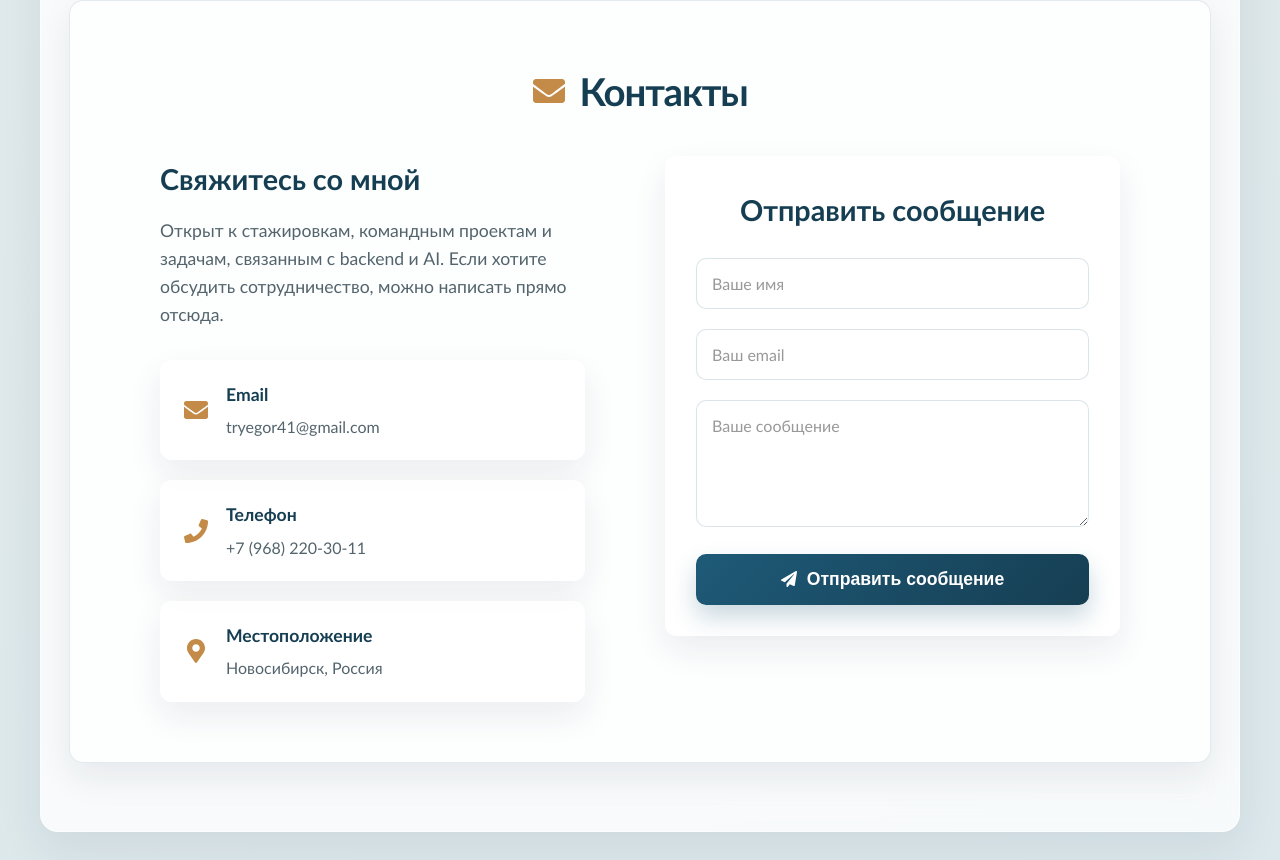
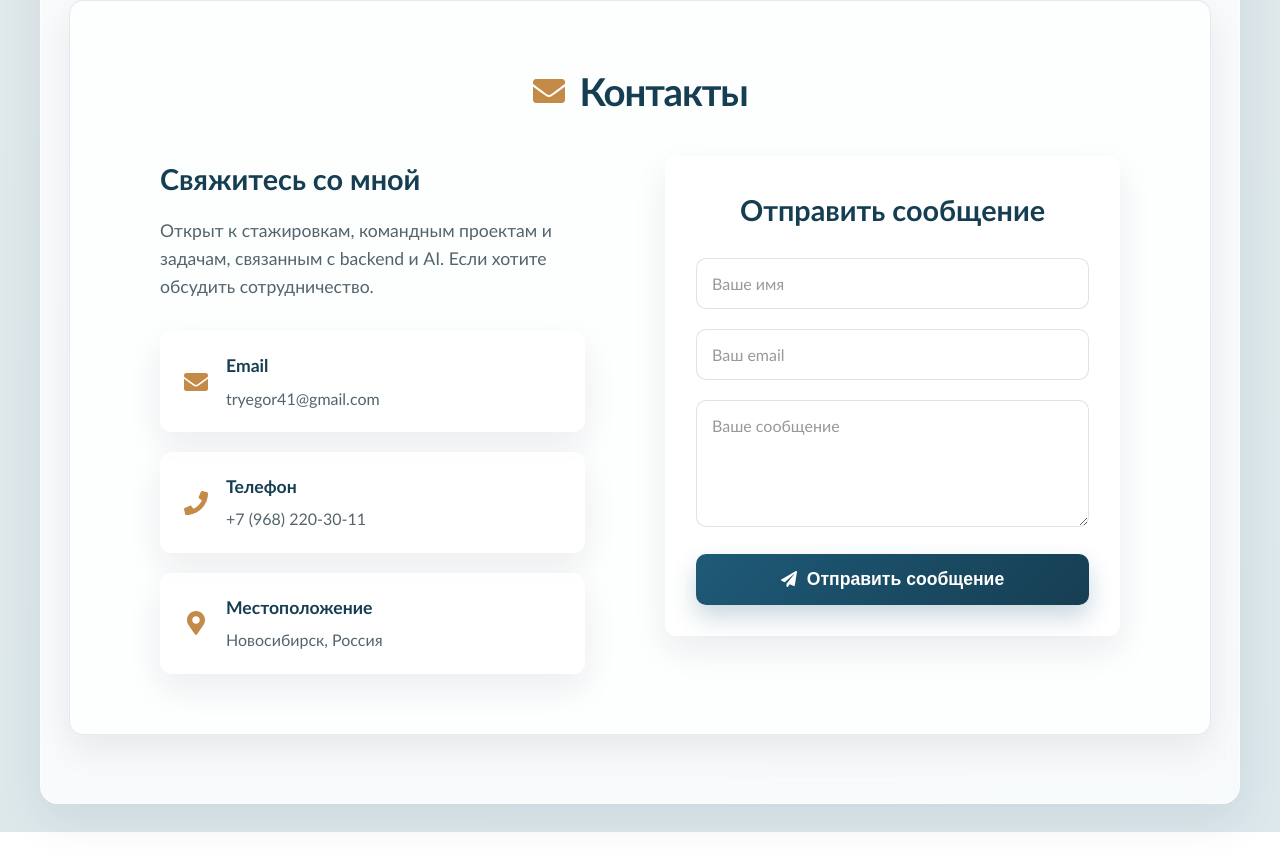
Before and after one commit to EgorTrytnev/MyResume_Site, a React (Create React App) app: page / in a window 1280 px wide. Shown: the part 6321-7181 px from the top of the page. After the commit the page ends 7153 px from the top, so only its background shows below. Built offline with nearby package versions, Linux system fonts and the light colour scheme.

Commit message:
Has been change info from contacts

```diff
--- a/src/components/Contact.js
+++ b/src/components/Contact.js
@@ -77,7 +77,7 @@ const Contact = () => {
             <h3>Свяжитесь со мной</h3>
             <p>
               Открыт к стажировкам, командным проектам и задачам, связанным с backend и AI.
-              Если хотите обсудить сотрудничество, можно написать прямо отсюда.
+              Если хотите обсудить сотрудничество.
             </p>
 
             <div className="contact-details">
```
